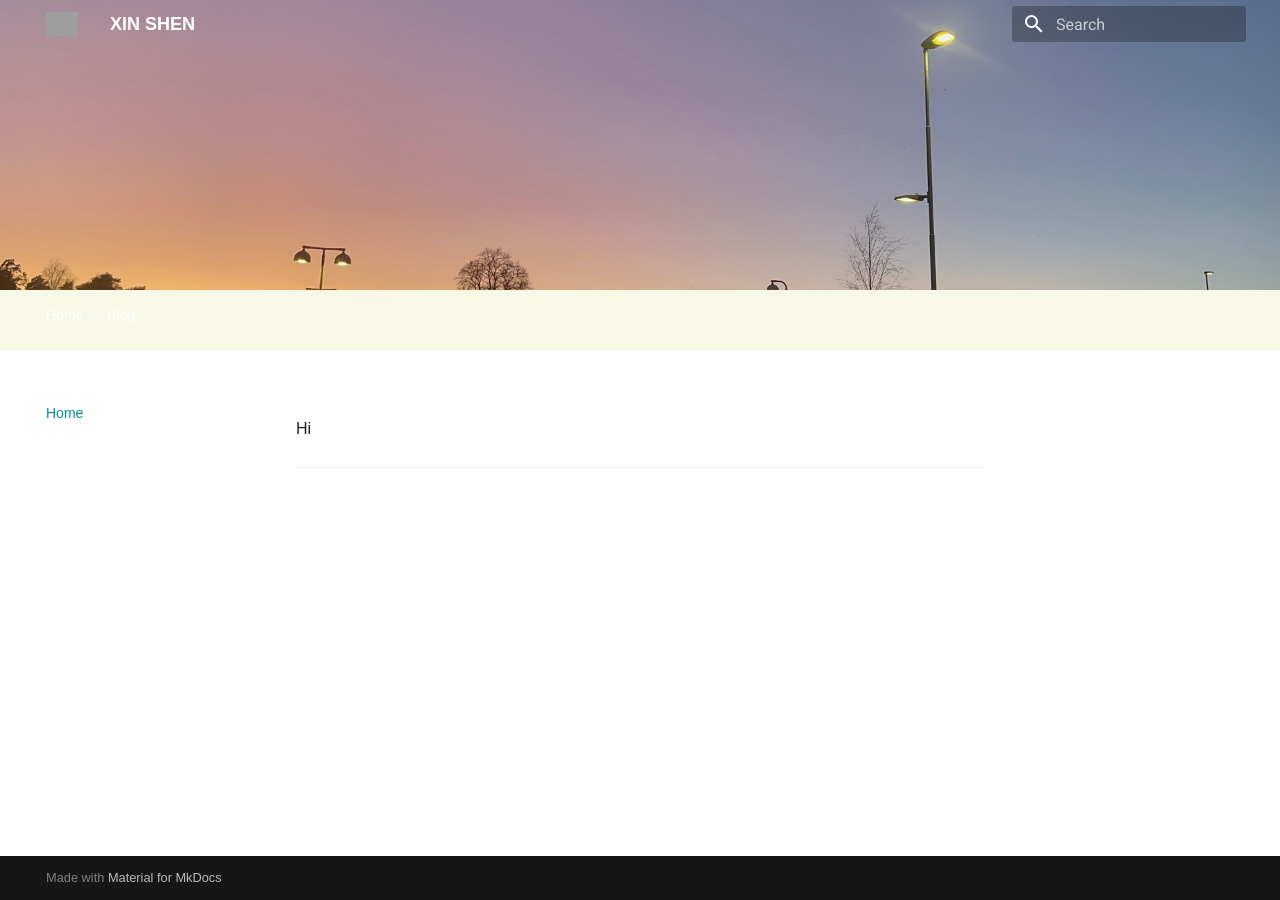
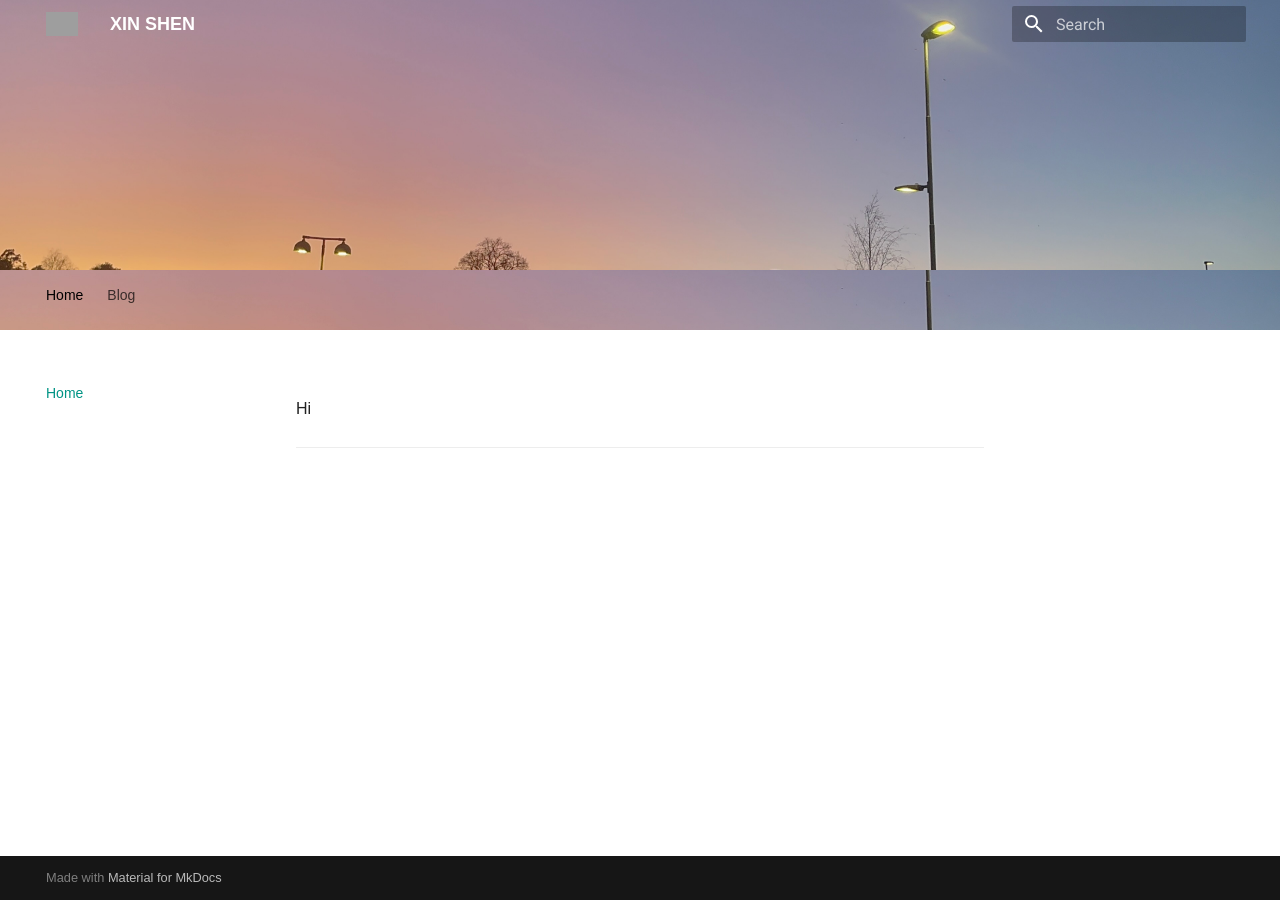
Before and after one commit to XINS3/WebXS, an MkDocs documentation site: the page built from docs/index.md, in a window 1280 px wide. Built offline with MkDocs 1.6.1 and Material for MkDocs 9.7.7, drawn with Linux system fonts in a browser that asks for light colours; grey boxes are pictures that could not be loaded.

Commit message:
Update custom.css

```diff
--- a/docs/stylesheets/custom.css
+++ b/docs/stylesheets/custom.css
@@ -30,22 +30,28 @@
 
 /* 增加高度让图片更完整显示 */
 .md-header {
-    height: 290px;
+    height: 270px;
 }
 .md-tabs {
     height: 60px; /* 控制导航栏本身高度 */
     align-items: center;
 
 }
-.md-tabs{
-    background-color: rgba(245, 245, 220, 0.7);
+.md-tabs {
+    background: url('../ele.png') no-repeat center center;
+    background-size: cover;
 }
+
 /* 调整导航菜单项垂直居中 */
 .md-tabs__list {
     height: 100%;
     display: flex;
     align-items: center;
 }
+.md-tabs__link {
+    color: black !important;
+}
+
 /* 页面背景使用渐变 */
 
 .md-main{
```
